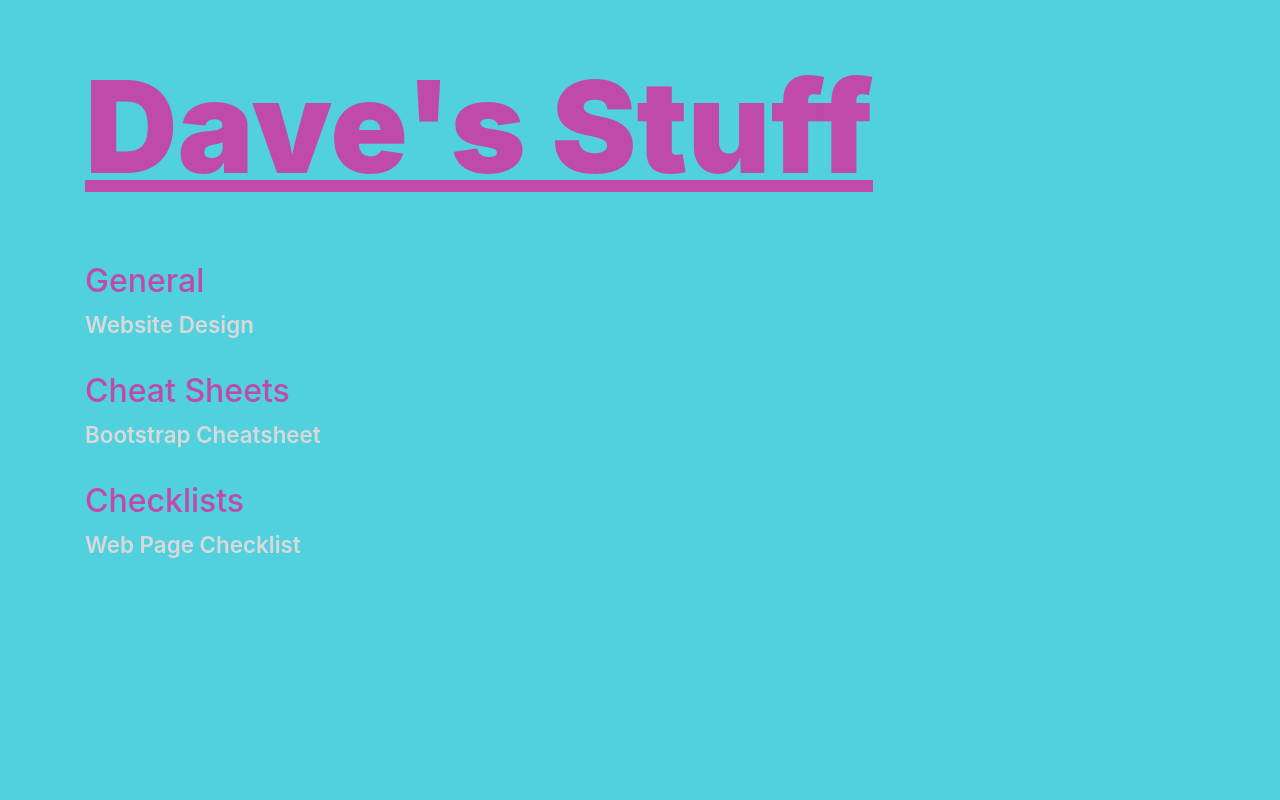
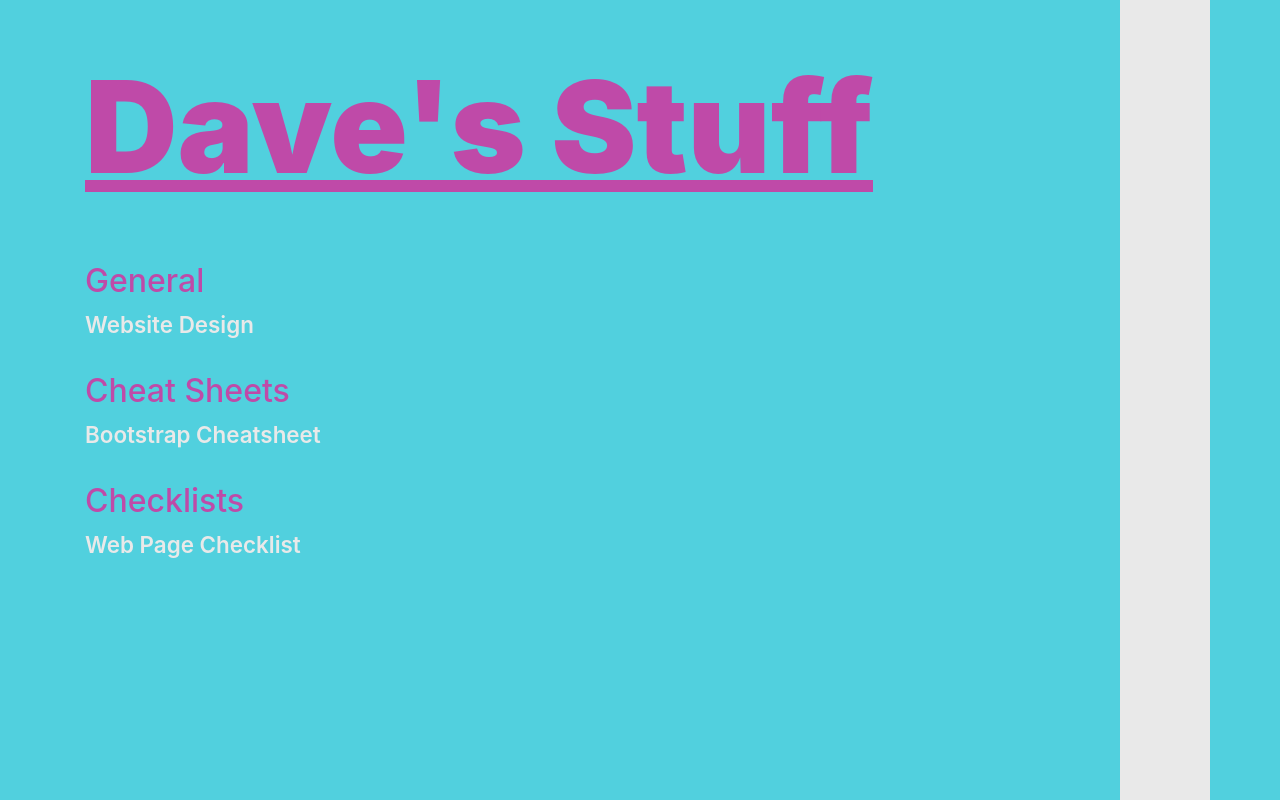
Before and after one commit to the3rdPoliceman/Docs, a website: page index.html in a window 1280 px wide. Drawn offline with nearby package versions, Linux system fonts and the light colour scheme.

Commit message:
added vertical go faster stripe

```diff
--- a/index.html
+++ b/index.html
@@ -10,7 +10,7 @@
         <link rel="stylesheet" href="css/lightning.css">
         <title>Daves Stuff</title>
     </head>
-    <body>
+    <body class="d-flex flex-column flex-grow">
         <div class="container">
             <header>
                 <h1 class="header">Dave's Stuff</h1>
@@ -30,6 +30,8 @@
                 <a href="webpage-checklist.html">Web Page Checklist</a>
             </div>
         </div>
+        <div class="container flex-fill flex-grow vertical-filler">
+        </div>
     </body>
     <script src="https://code.jquery.com/jquery-3.2.1.slim.min.js" integrity="sha384-KJ3o2DKtIkvYIK3UENzmM7KCkRr/rE9/Qpg6aAZGJwFDMVNA/GpGFF93hXpG5KkN" crossorigin="anonymous"></script>
     <script src="https://cdnjs.cloudflare.com/ajax/libs/popper.js/1.12.9/umd/popper.min.js" integrity="sha384-ApNbgh9B+Y1QKtv3Rn7W3mgPxhU9K/ScQsAP7hUibX39j7fakFPskvXusvfa0b4Q" crossorigin="anonymous"></script>
--- a/scss/lightning.scss
+++ b/scss/lightning.scss
@@ -1,6 +1,6 @@
 $lightning-blue: #51D0DE;
 $lightning-purple: #BF4AA8;
-$lightning-white: #D9D9D9;
+$lightning-white: #E9E9E9;
 
 
 .header{
@@ -22,8 +22,21 @@ $lightning-white: #D9D9D9;
 	font-weight : 500;
 }
 
+.container{
+	border-right: 90px solid $lightning-white;
+}
+
+.vertical-filler{
+	flex-grow: 1;
+}
+
+html{
+	height: 100%;
+}
+
 body{
 	background: $lightning-blue;
+	min-height: 100%;
 }
 
 a{
```
Also changed, not shown: css/lightning.css.
